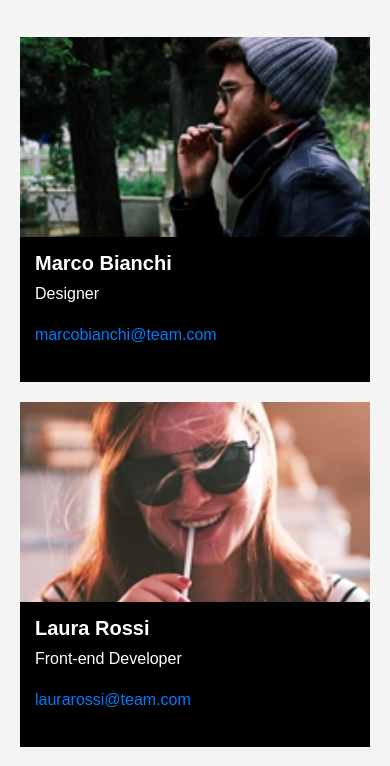
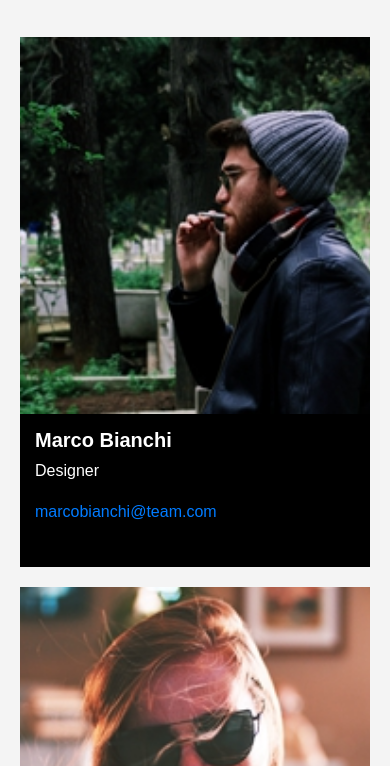
Before and after one commit to nicolo-canevari/js-our-team, a plain HTML site: page index.html in a window 390 px wide. Shown: the part 78-844 px from the top of the page. Drawn offline with Linux system fonts and the light colour scheme.

Commit message:
[FIX] CSS: heights nel media query

```diff
--- a/CSS/style.css
+++ b/CSS/style.css
@@ -31,6 +31,7 @@ body {
     margin-top: 20px;
     width: 100%;
     max-width: 2500px;
+    height: 250px;
 
 }
 
@@ -38,7 +39,7 @@ body {
 .img-container {
 
     width: 100%;
-    height: 200px;
+    height: 100%;
     overflow: hidden;
     background-color: black;
 
@@ -112,6 +113,7 @@ h1 {
 
         grid-template-columns: repeat(3, 1fr);
         padding: 20px;
+        height: 400px;
 
     }
 
@@ -123,10 +125,16 @@ h1 {
 
     }
 
+    .text-container {
+
+        height: 200px;
+
+    }
+
 }
 
 /* Quando la larghezza dello schermo è inferiore a 480px (tipico smartphone) */
-@media (max-width: 480px) {
+@media screen and (max-width: 480px) {
 
     /* aumenta font h1 */
     h1 {
@@ -149,6 +157,7 @@ h1 {
         grid-template-columns: 1fr;
         padding: 10px;
         margin-top: 0;
+        height: 550px;
 
     }
 
```
